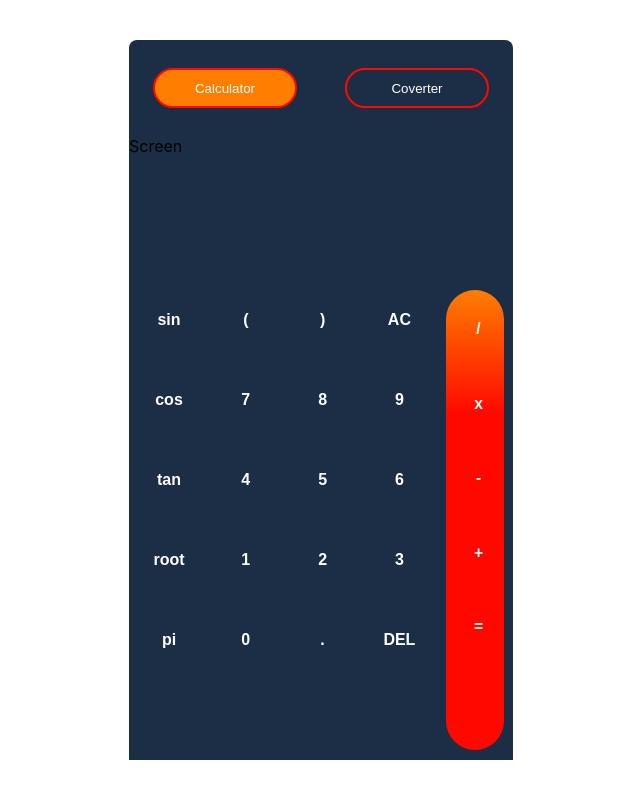
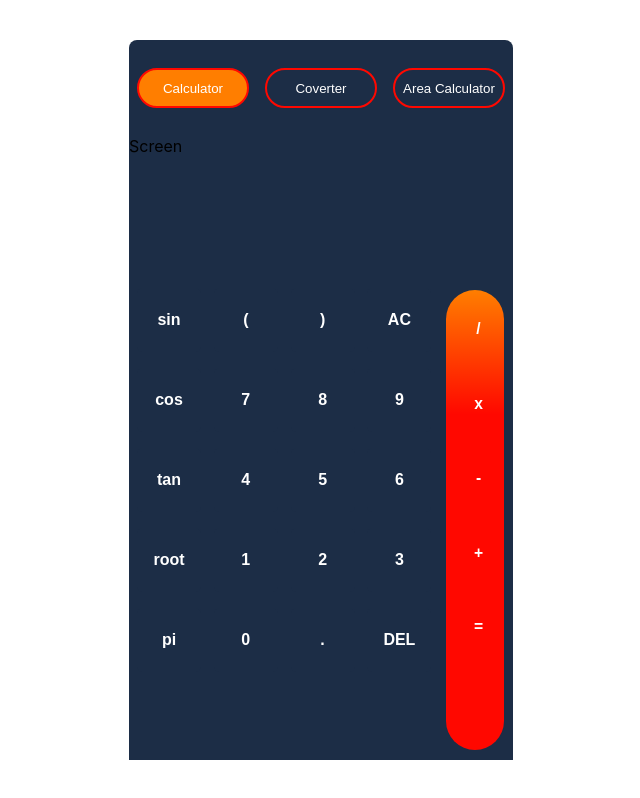
Before and after one commit to AslamThenery/Advanced-Calculator, a React (Create React App) app: page / in a window 1280 px wide. Shown: the whole page, without its empty margins (319-959 px from the left). Built offline with nearby package versions, Linux system fonts and the light colour scheme.

Commit message:
header updated

```diff
--- a/src/components/Header.js
+++ b/src/components/Header.js
@@ -6,15 +6,26 @@ function Header() {
 
   const [clCalculator, setClCalculator] = useState("active-button")
   const [clConverter, setClConverter] = useState("inactive-button")
+  const [clArea, setClArea] = useState("inactive-button")
   const handleCalculator= ()=>{
 
           setClCalculator("active-button")
       setClConverter("inactive-button")
+      setClArea("inactive-button")
+
 
         }
    const handleConverter = ()=>{
       setClCalculator("inactive-button")
+      setClArea("inactive-button")
       setClConverter("active-button")
+
+   }
+
+   const handleArea = () =>{
+    setClCalculator("inactive-button")
+    setClArea("active-button")
+    setClConverter("inactive-button")
 
    }
 
@@ -28,6 +39,7 @@ function Header() {
         <button className={`${clCalculator}`} onClick={handleCalculator}>Calculator</button>
         {/* <button className='inactive-button'>Coverter</button> */}
         <button className={ `${clConverter}`} onClick={handleConverter}>Coverter</button>
+        <button className={ `${clArea}`} onClick={handleArea}>Area Calculator</button>
 
     </div>
   )
--- a/src/components/header.css
+++ b/src/components/header.css
@@ -11,7 +11,7 @@
 
     outline: none;
 
-        width: 9rem;
+        width: 7rem;
         height: 3em;
         background-color: #1C2D46 ;
         border: 2px solid #FF0800 ;
@@ -28,7 +28,7 @@
     cursor: pointer;
     outline: none;
 
-    width: 9rem;
+    width: 7rem;
     height: 3em;
     background-color: #1C2D46 ;
     border: 2px solid #FF0800 ;
```
